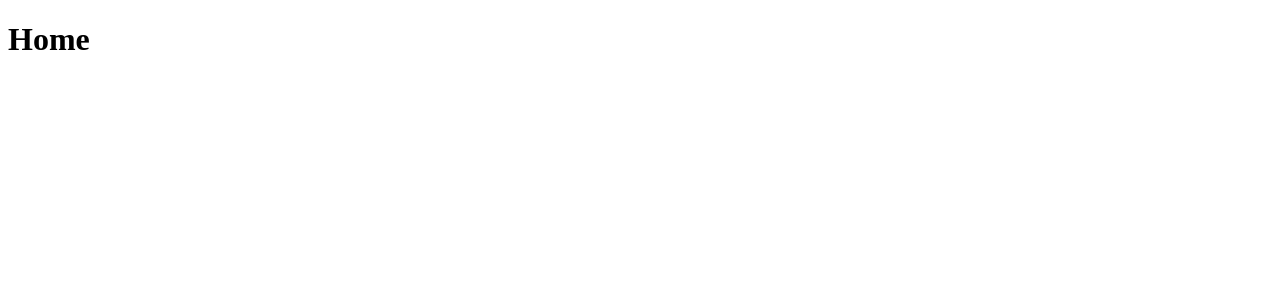
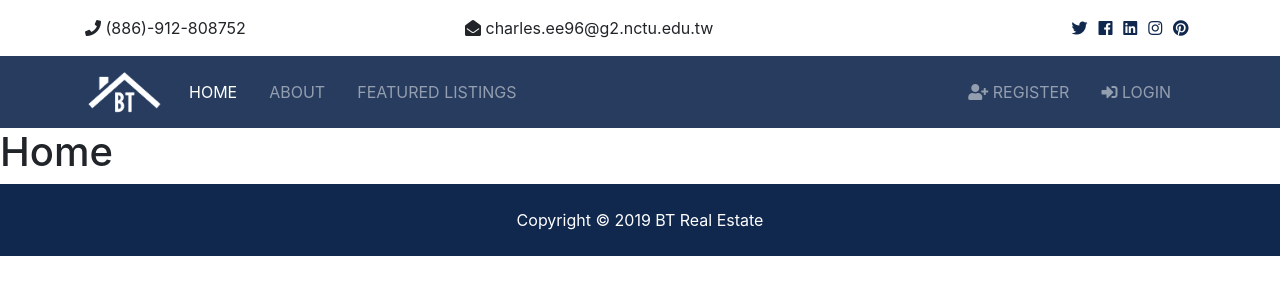
Before and after one commit to chialin-liu/btre_project, a Django app: page / in a window 1280 px wide. Before the commit the part shown is almost empty. Shown: the top 300 px of the page. Run offline with Django 3.2, Linux system fonts and the light colour scheme; some libraries are stand-ins or nearby versions.

Commit message:
add footer & navbar for partials in each page

```diff
--- a/btre/settings.py
+++ b/btre/settings.py
@@ -119,3 +119,6 @@ USE_TZ = True
 # https://docs.djangoproject.com/en/3.0/howto/static-files/
 STATIC_ROOT = os.path.join(BASE_DIR, 'static')
 STATIC_URL = '/static/'
+STATICFILES_DIRS = [
+    os.path.join(BASE_DIR, 'btre/static')
+]
--- a/templates/base.html
+++ b/templates/base.html
@@ -1,12 +1,26 @@
+{% load static %}
 <!DOCTYPE html>
 <html lang="en">
   <head>
     <meta charset="UTF-8" />
     <meta name="viewport" content="width=device-width, initial-scale=1.0" />
     <meta http-equiv="X-UA-Compatible" content="ie=edge" />
+    <!-- Font Awesome -->
+    <link rel="stylesheet" href="{% static 'css/all.css' %}" />
+    <!-- Bootstrap -->
+    <link rel="stylesheet" href="{% static 'css/bootstrap.css' %}" />
+    <!-- Custom -->
+    <link rel="stylesheet" href="{% static 'css/style.css' %}" />
+    <link rel="stylesheet" href="{% static 'css/lightbox.min.css' %}" />
+
     <title>BT Real Estate</title>
   </head>
   <body>
-    {% block content %} {% endblock %}
+    {% include 'partials/_topbar.html' %} {% include 'partials/_navbar.html' %}
+    {% block content %} {% endblock %} {% include 'partials/_footer.html' %}
+    <script src="{% static 'js/jquery-3.3.1.min.js' %}"></script>
+    <script src="{% static 'js/bootstrap.bundle.min.js' %}"></script>
+    <script src="{% static 'js/lightbox.min.js' %}"></script>
+    <script src="{% static 'js/main.js' %}"></script>
   </body>
 </html>
--- /dev/null
+++ b/templates/partials/_footer.html
@@ -0,0 +1,4 @@
+<footer id="main-footer" class="py-4 bg-primary text-white text-center">
+  Copyright &copy;
+  <span class="year"></span> BT Real Estate
+</footer>
--- /dev/null
+++ b/templates/partials/_navbar.html
@@ -0,0 +1,45 @@
+<!-- Navbar -->
+{% load static %}
+<nav class="navbar navbar-expand-lg navbar-dark bg-primary sticky-top">
+  <div class="container">
+    <a class="navbar-brand" href="index.html">
+      <img src="{% static 'img/logo.png' %}" class="logo" alt="" />
+    </a>
+    <button
+      class="navbar-toggler"
+      type="button"
+      data-toggle="collapse"
+      data-target="#navbarNavAltMarkup"
+    >
+      <span class="navbar-toggler-icon"></span>
+    </button>
+    <div class="collapse navbar-collapse" id="navbarNavAltMarkup">
+      <ul class="navbar-nav">
+        <li class="nav-item active mr-3">
+          <a class="nav-link" href="index.html">Home</a>
+        </li>
+        <li class="nav-item mr-3">
+          <a class="nav-link" href="about.html">About</a>
+        </li>
+        <li class="nav-item mr-3">
+          <a class="nav-link" href="listings.html">Featured Listings</a>
+        </li>
+      </ul>
+
+      <ul class="navbar-nav ml-auto">
+        <li class="nav-item mr-3">
+          <a class="nav-link" href="register.html">
+            <i class="fas fa-user-plus"></i> Register</a
+          >
+        </li>
+        <li class="nav-item mr-3">
+          <a class="nav-link" href="login.html">
+            <i class="fas fa-sign-in-alt"></i>
+
+            Login</a
+          >
+        </li>
+      </ul>
+    </div>
+  </div>
+</nav>
--- /dev/null
+++ b/templates/partials/_topbar.html
@@ -0,0 +1,30 @@
+<!-- Top Bar -->
+<section id="top-bar" class="p-3">
+  <div class="container">
+    <div class="row">
+      <div class="col-md-4"><i class="fas fa-phone"></i> (886)-912-808752</div>
+      <div class="col-md-4">
+        <i class="fas fa-envelope-open"></i> charles.ee96@g2.nctu.edu.tw
+      </div>
+      <div class="col-md-4">
+        <div class="social text-right">
+          <a href="#">
+            <i class="fab fa-twitter"></i>
+          </a>
+          <a href="#">
+            <i class="fab fa-facebook"></i>
+          </a>
+          <a href="#">
+            <i class="fab fa-linkedin"></i>
+          </a>
+          <a href="#">
+            <i class="fab fa-instagram"></i>
+          </a>
+          <a href="#">
+            <i class="fab fa-pinterest"></i>
+          </a>
+        </div>
+      </div>
+    </div>
+  </div>
+</section>
```
